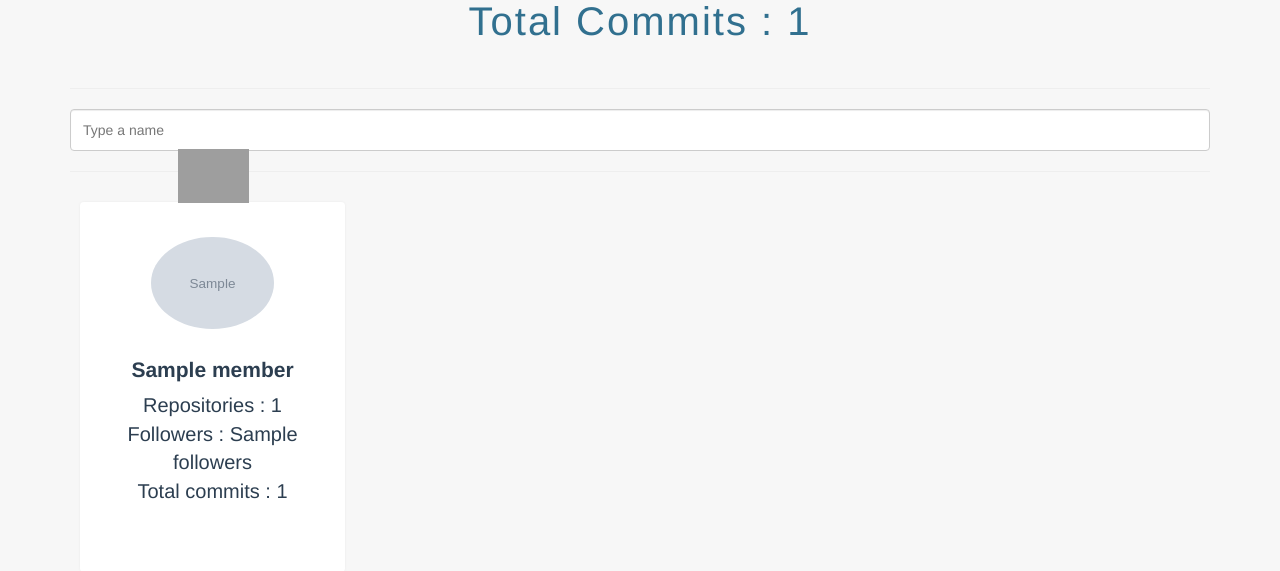
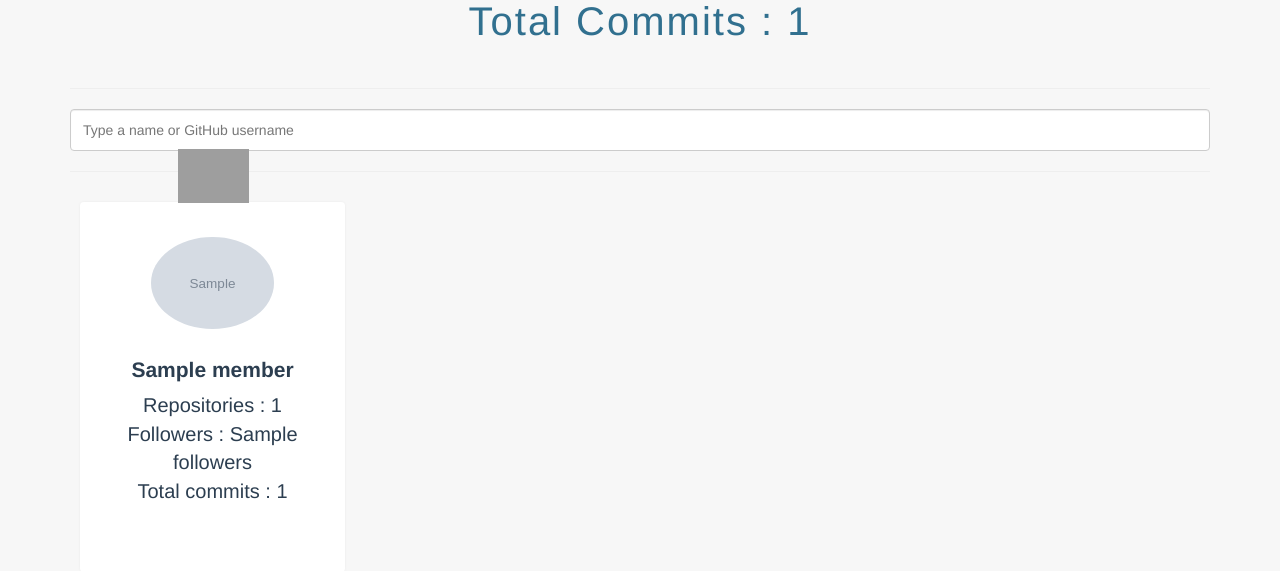
Before and after one commit to SubhrajitPrusty/codex-github, a Flask app: page / in a window 1280 px wide. Shown: the part 836-1407 px from the top of the page. Run offline with Flask 2, Linux system fonts and the light colour scheme; grey boxes marked "Sample" are stand-in pictures; a database or web service that is not in the repository returns one stand-in record (values such as "Sample title"); some libraries are stand-ins or nearby versions; grey boxes are pictures that could not be loaded.

Commit message:
Adds search that includes username

```diff
--- a/app.py
+++ b/app.py
@@ -51,7 +51,7 @@ def searchMember():
 
     # print(query)
     sanitize = lambda x: x.lower() if x else " "
-    ratios = [ { "ratio" : fuzz.partial_ratio(sanitize(x['name']), query.lower()), "data": x } for x in content ]
+    ratios = [ { "ratio" : max([fuzz.partial_ratio(sanitize(x['name']), query.lower()), fuzz.partial_ratio(sanitize(x['username']), query.lower())]), "data": x } for x in content ]
 
     ratios = sorted(ratios, key=lambda k: k['ratio'])
 
--- a/templates/index.html
+++ b/templates/index.html
@@ -40,7 +40,7 @@
 				{% endif %}
 
 				<hr class="hr">
-				<input type="text" class="form-control form-control-lg container rounded" placeholder="Type a name" name="query">
+				<input type="text" class="form-control form-control-lg container rounded" placeholder="Type a name or GitHub username" name="query">
 					<!-- <button class="btn btn-primary">Search</button> -->
 				<hr class="hr">
 
```
